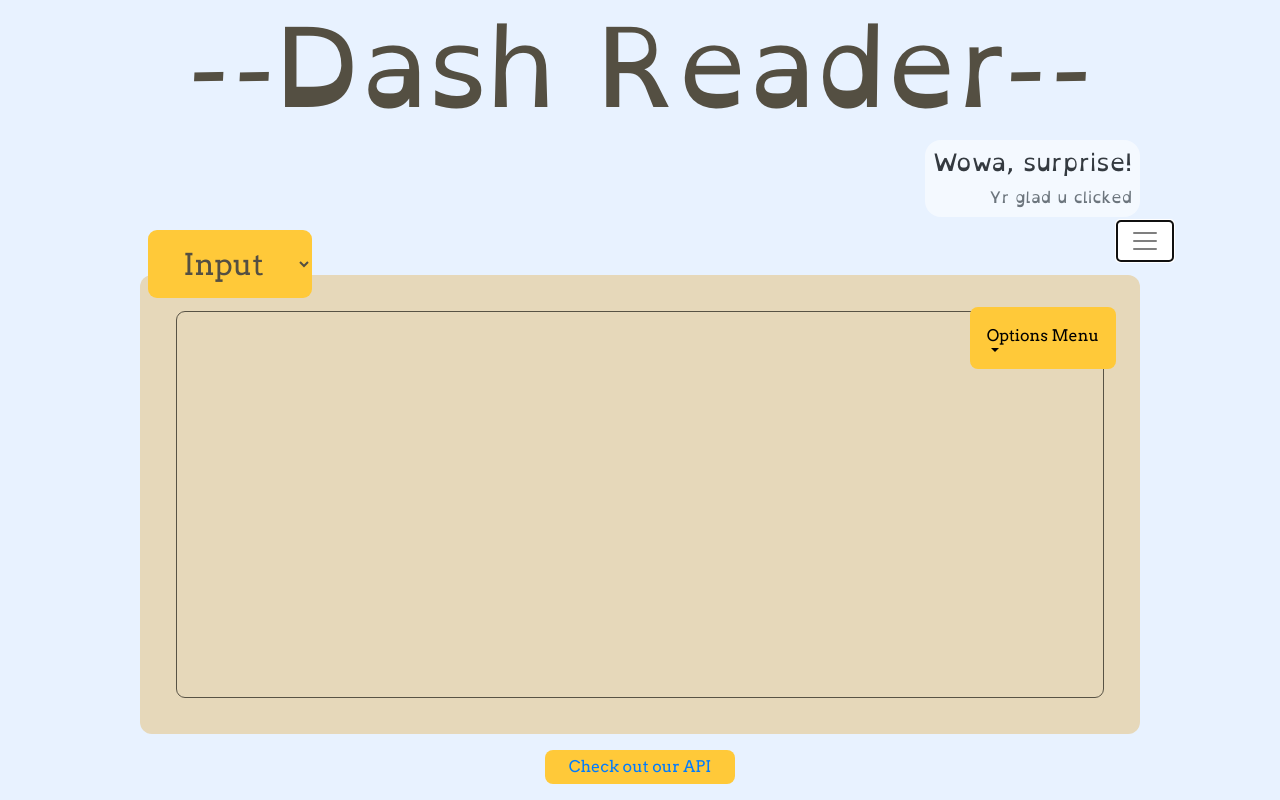
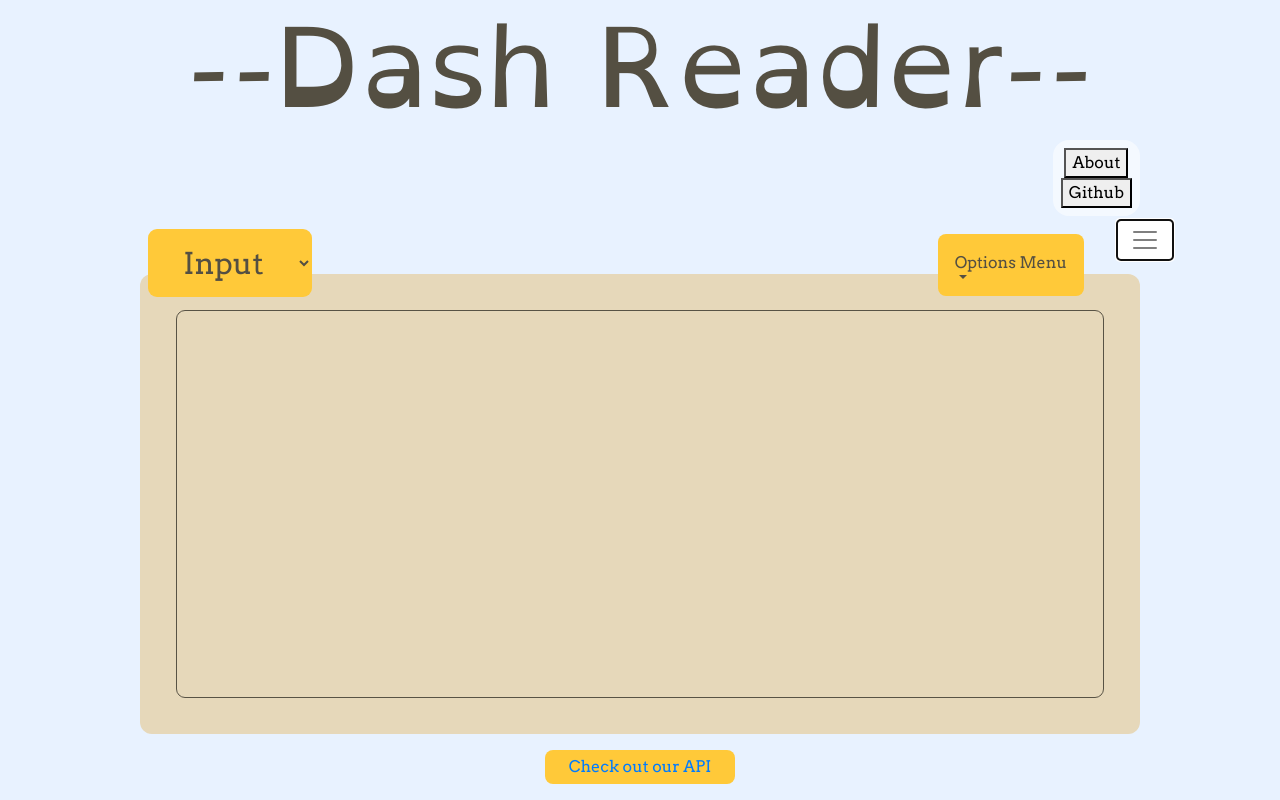
Before and after one commit to taslater/Dash-Reader-Frontend, a React (Create React App) app: page / in a window 1280 px wide. Both pictures are taken after a click on the button "Toggle navigation". Built offline with nearby package versions, Linux system fonts and the light colour scheme.

Commit message:
resolveed conflict between branches s.p

```diff
--- a/src/App.css
+++ b/src/App.css
@@ -35,3 +35,10 @@
   padding-inline: 1.5em;
   border-radius: 0.5em;
 }
+
+.text-muted{
+  font-family: arvo;
+  display: flex;
+  align-items: center;
+  flex-direction: column;
+}
--- a/src/App.js
+++ b/src/App.js
@@ -10,8 +10,8 @@ function App() {
         <div className="pos-f-t">
           <div className="collapse hamburger-expand-container" id="navbarToggleExternalContent">
             <div className="hamburger-expand-div">
-              <h5 className="text-dark h4">Wowa, surprise!</h5>
-              <span className="text-muted">Yr glad u clicked</span>
+              {/* <h5 className="text-dark h4">Wowa, surprise!</h5> */}
+              <span className="text-muted"><button>About</button><button>Github</button></span>
             </div>
           </div>
           <nav className="navbar navbar-light bg-transparent float-right">
--- a/src/components/UI.css
+++ b/src/components/UI.css
@@ -1,12 +1,13 @@
 .optionButtons{
   position: absolute;
-  right: 1.5em;
-  top: 2em;
+  right: 3.5em;
+  top: -2.5em;
   display: flex;
   flex-direction: column;
   padding: 1em;
   background-color: var(--acc-primary-color);
   border-radius: 0.5em;
+  color: var(--font-color);
 }
 
 .optionButton {
--- a/src/components/UIContainer.css
+++ b/src/components/UIContainer.css
@@ -17,7 +17,7 @@
 }
 
 .reader-select {
-  color: var(--font-color);
+  color: brightness(120%) var(--font-color);
   font-family: arvo;
   font-size: min(30px, max(16px, calc(0.055 * var(--app-width))));
   position: absolute;
--- a/src/components/UIContainer.js
+++ b/src/components/UIContainer.js
@@ -21,7 +21,7 @@ function UIContainer() {
       buttonNames={[
         "Font",
         "Theme",
-        "Clear",
+        "WPM",
         "Timer",
         "Random",
         "Clear"
@@ -39,7 +39,6 @@ function UIContainer() {
         "Font",
         "WPM",
         "Theme",
-        "Clear",
         "Timer",
         "Random",
         "Clear"
@@ -60,7 +59,6 @@ function UIContainer() {
         "Font",
         "WPM",
         "Theme",
-        "Clear",
         "Timer",
         "Random",
         "Clear"
```
Also changed, not shown: 1 other file (tests, documents, lock files or other folders).
